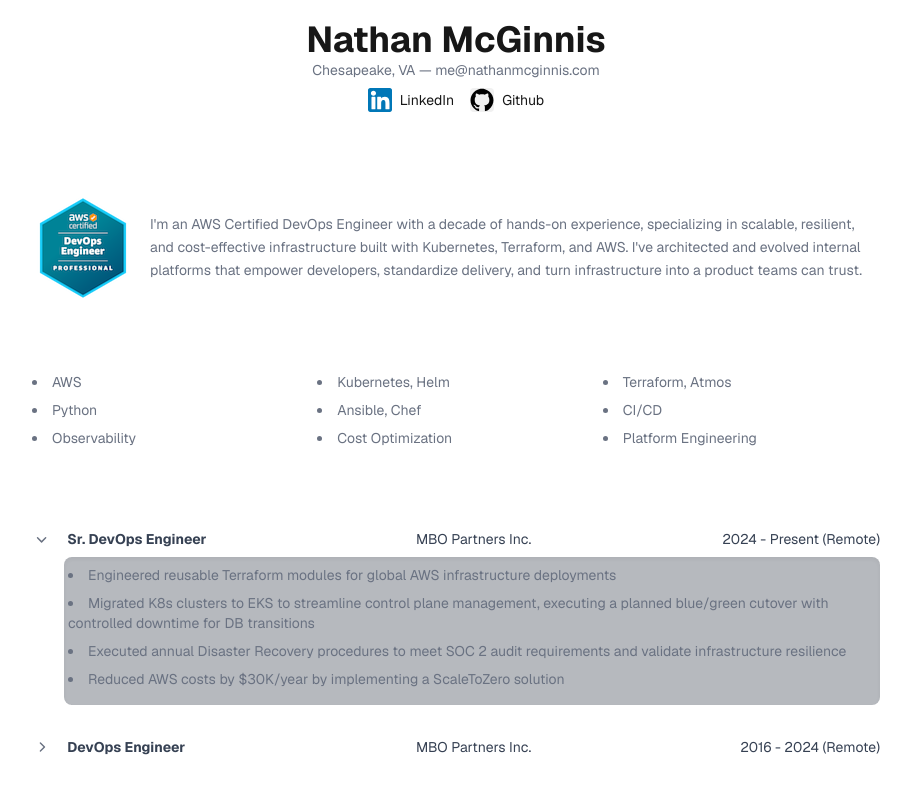
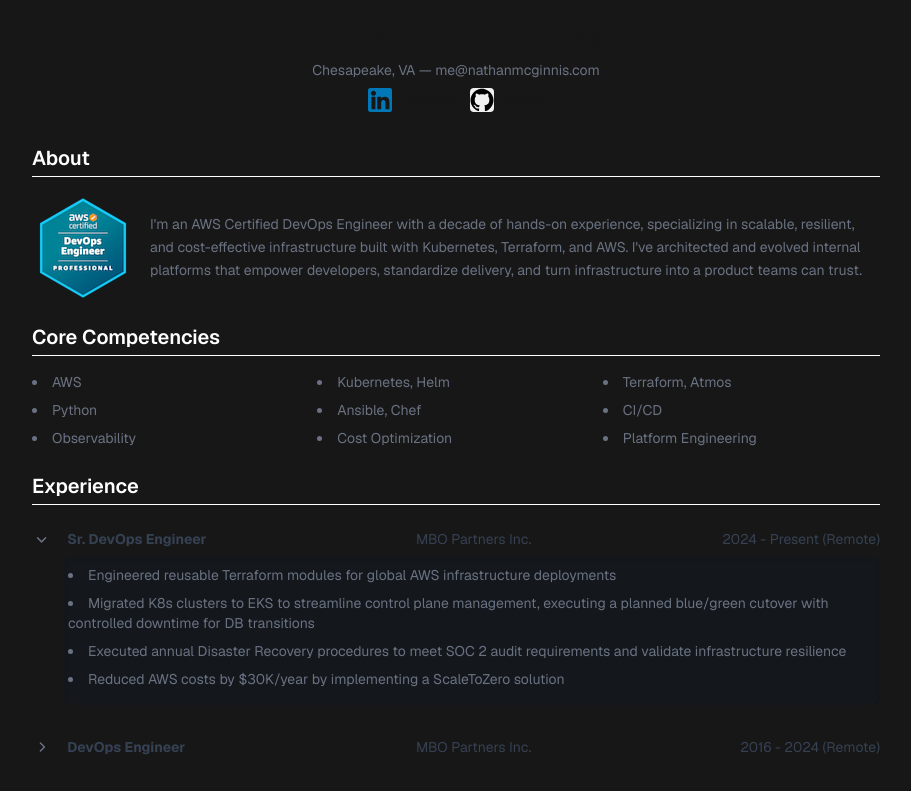
Before and after one commit to f1yers/whoami, a Next.js app: page / in a window 1280 px wide. Shown: the top 791 px of the page, without its empty margins (184-1095 px from the left). Built offline with nearby package versions, Linux system fonts and the light colour scheme.

Commit message:
always darkmode

```diff
--- a/src/app/globals.css
+++ b/src/app/globals.css
@@ -1,7 +1,7 @@
 @import "tailwindcss";
 
 :root {
-  --background: #ffffff;
+  --background: #171717;
   --foreground: #171717;
 }
 
@@ -12,13 +12,6 @@
   --font-mono: var(--font-geist-mono);
 }
 
-@media (prefers-color-scheme: dark) {
-  :root {
-    --background: #0a0a0a;
-    --foreground: #ededed;
-  }
-}
-
 html,
 body {
   margin: 0;
```
